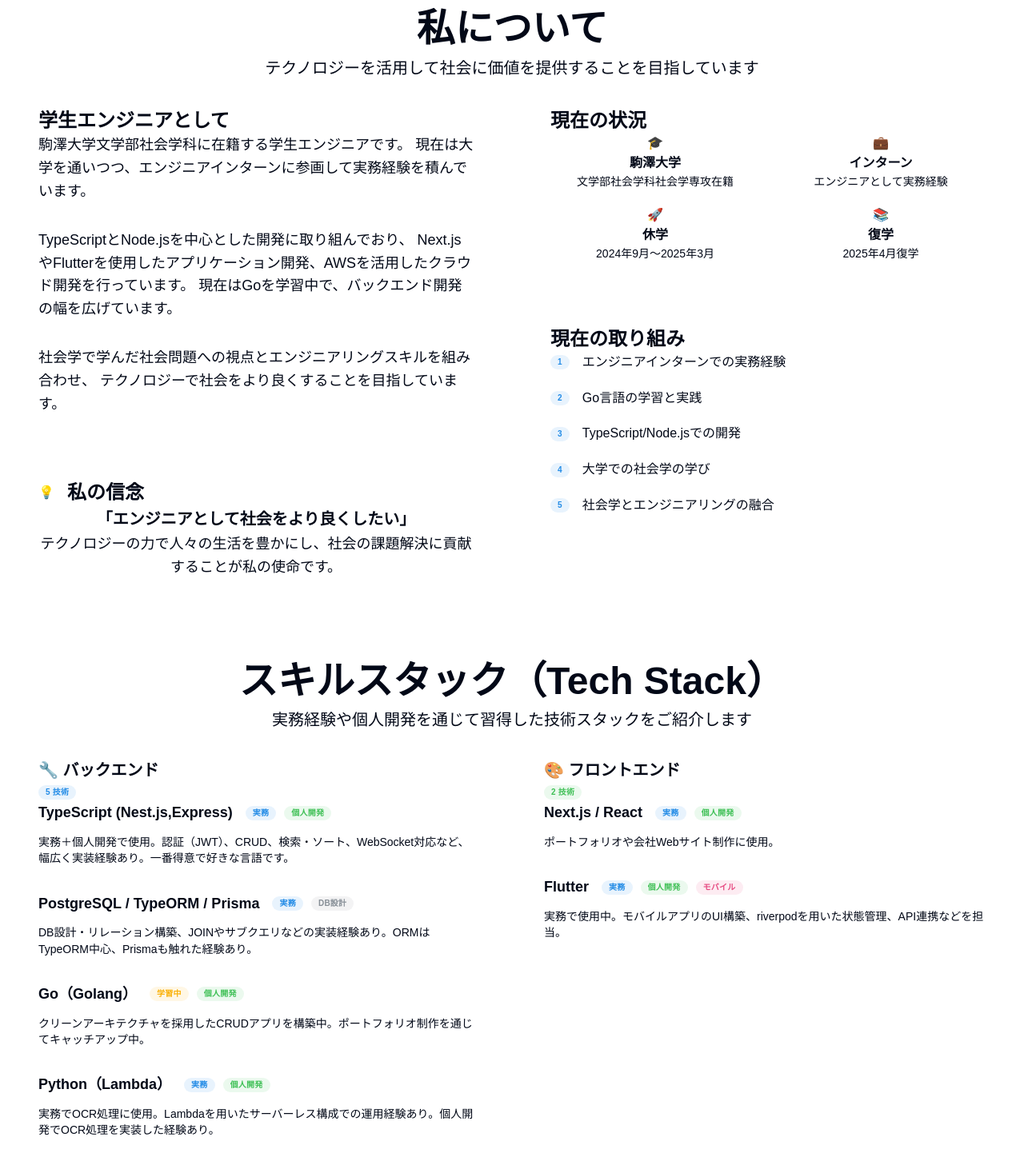
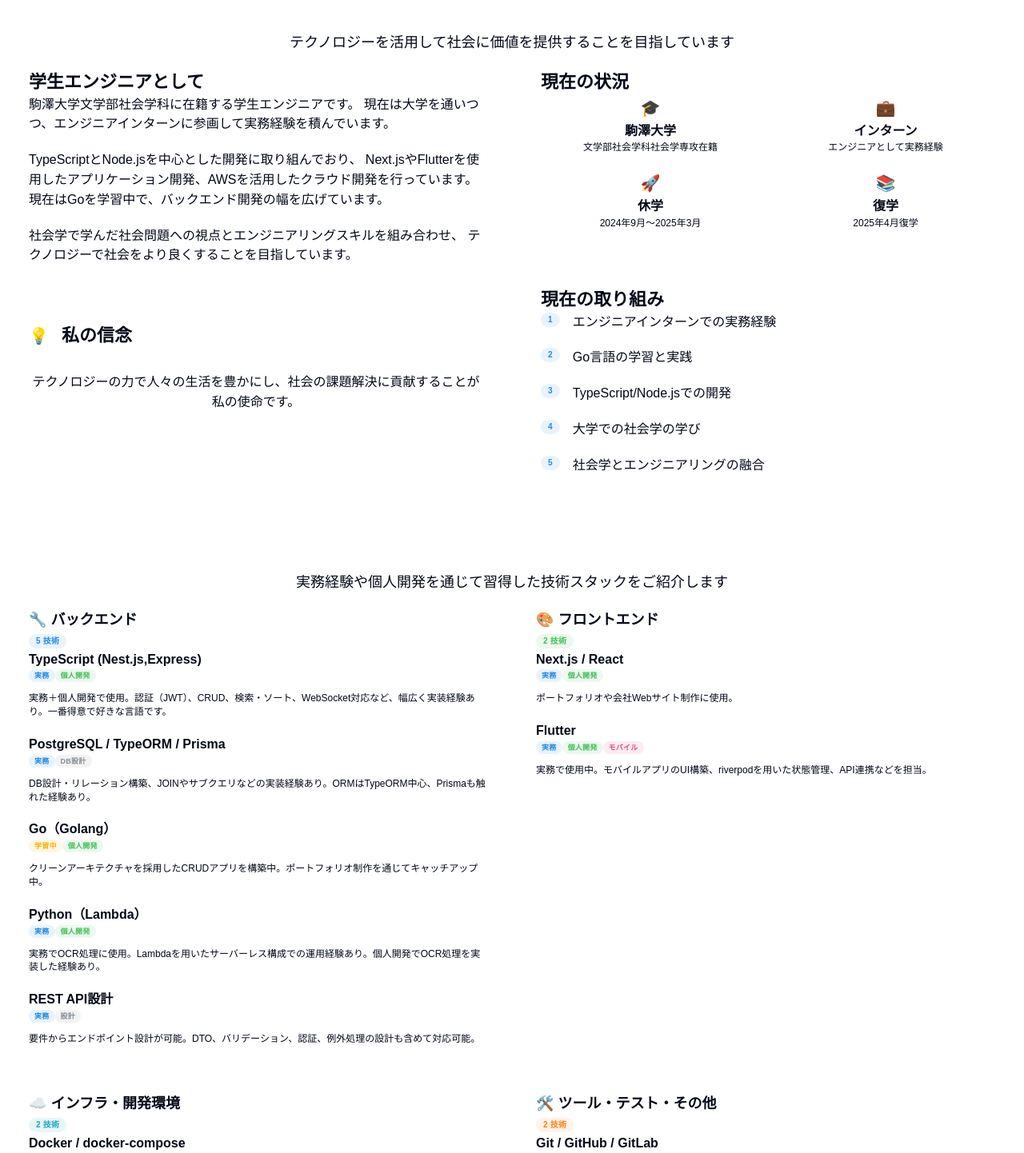
Before and after one commit to Yuzuki-png/my-port, a Next.js app: page / in a window 1280 px wide. Shown: the part 860-2302 px from the top of the page at 80% size. Built offline with nearby package versions, Linux system fonts and the light colour scheme.

Commit message:
feat: ダークモード対応

```diff
--- a/src/app/providers.tsx
+++ b/src/app/providers.tsx
@@ -38,7 +38,7 @@
 export function Providers({ children }: { children: React.ReactNode }) {
   return (
     <NextThemesProvider
-      attribute="data-mantine-color-scheme"
+      attribute="class"
       defaultTheme="system"
       enableSystem
       disableTransitionOnChange
--- a/src/components/sections/About.tsx
+++ b/src/components/sections/About.tsx
@@ -34,44 +34,45 @@
     <Box
       component="section"
       id="about"
-      className="py-24 bg-gradient-to-br from-white to-gray-50 dark:from-gray-900 dark:to-gray-800"
+      className="py-16 md:py-24 bg-gradient-to-br from-white to-gray-50 dark:from-gray-800 dark:to-gray-900"
     >
       <Container size="xl">
-        <Box className="text-center mb-20">
+        <Box className="text-center mb-12 md:mb-20">
           <Title
             order={2}
-            size="3rem"
-            className="text-gray-600 text-4xl sm:text-5xl font-bold bg-gradient-to-r from-blue-600 to-purple-600 bg-clip-text mb-8"
+            className="text-3xl sm:text-4xl md:text-5xl font-bold mb-4 md:mb-8"
           >
-            私について
+            <span className="bg-gradient-to-r from-blue-600 to-purple-600 bg-clip-text text-transparent dark:from-blue-400 dark:to-purple-400">
+              私について
+            </span>
           </Title>
-          <Text size="xl" className="text-gray-600 dark:text-gray-300 max-w-3xl mx-auto">
+          <Text size="lg" className="text-gray-600 dark:text-gray-300 max-w-3xl mx-auto px-4 md:text-xl">
             テクノロジーを活用して社会に価値を提供することを目指しています
           </Text>
         </Box>
 
         <Grid gutter="xl">
           <Grid.Col span={{ base: 12, lg: 6 }}>
-            <Stack gap="2xl">
+            <Stack gap="xl">
               <Paper
-                className="bg-white/80 dark:bg-gray-900/80 backdrop-blur-xl shadow-xl border-0"
-                p="xl"
+                className="bg-white/95 dark:bg-gray-800/95 backdrop-blur-xl shadow-xl border-0"
+                p="lg"
                 radius="lg"
               >
-                <Title order={3} size="1.5rem" className="text-2xl font-bold text-gray-900 dark:text-white mb-8">
+                <Title order={3} className="text-xl md:text-2xl font-bold text-gray-900 dark:text-white mb-6 md:mb-8">
                   学生エンジニアとして
                 </Title>
-                <Stack gap="xl">
-                  <Text size="lg" className="text-gray-600 dark:text-gray-300 leading-relaxed">
+                <Stack gap="lg">
+                  <Text size="md" className="text-gray-600 dark:text-gray-300 leading-relaxed md:text-lg">
                     駒澤大学文学部社会学科に在籍する学生エンジニアです。
                     現在は大学を通いつつ、エンジニアインターンに参画して実務経験を積んでいます。
                   </Text>
-                  <Text size="lg" className="text-gray-600 dark:text-gray-300 leading-relaxed">
+                  <Text size="md" className="text-gray-600 dark:text-gray-300 leading-relaxed md:text-lg">
                     TypeScriptとNode.jsを中心とした開発に取り組んでおり、
                     Next.jsやFlutterを使用したアプリケーション開発、AWSを活用したクラウド開発を行っています。
                     現在はGoを学習中で、バックエンド開発の幅を広げています。
                   </Text>
-                  <Text size="lg" className="text-gray-600 dark:text-gray-300 leading-relaxed">
+                  <Text size="md" className="text-gray-600 dark:text-gray-300 leading-relaxed md:text-lg">
                     社会学で学んだ社会問題への視点とエンジニアリングスキルを組み合わせ、
                     テクノロジーで社会をより良くすることを目指しています。
                   </Text>
@@ -80,24 +81,26 @@
 
               <Paper
                 className="bg-gradient-to-br from-blue-50 to-purple-50 dark:from-blue-900/20 dark:to-purple-900/20 backdrop-blur-xl shadow-xl border-0"
-                p="xl"
+                p="lg"
                 radius="lg"
               >
-                <Group gap="md" className="mb-8">
-                  <Text size="2xl">💡</Text>
-                  <Title order={3} size="1.5rem" className="text-2xl font-bold text-gray-900 dark:text-white">
+                <Group gap="md" className="mb-6 md:mb-8">
+                  <Text size="xl" className="md:text-2xl">💡</Text>
+                  <Title order={3} className="text-xl md:text-2xl font-bold text-gray-900 dark:text-white">
                     私の信念
                   </Title>
                 </Group>
-                <Box className="text-center p-8">
+                <Box className="text-center p-4 md:p-8">
                   <Text
-                    size="xl"
+                    size="lg"
                     fw={700}
-                    className="text-gray-900 dark:text-white text-2xl font-bold bg-gradient-to-r from-blue-600 to-purple-600 bg-clip-text mb-4"
+                    className="text-xl md:text-2xl font-bold mb-3 md:mb-4"
                   >
-                    「エンジニアとして社会をより良くしたい」
+                    <span className="bg-gradient-to-r from-blue-600 to-purple-600 bg-clip-text text-transparent dark:from-blue-400 dark:to-purple-400">
+                      「エンジニアとして社会をより良くしたい」
+                    </span>
                   </Text>
-                  <Text size="lg" className="text-gray-600 dark:text-gray-300">
+                  <Text size="md" className="text-gray-600 dark:text-gray-300 md:text-lg">
                     テクノロジーの力で人々の生活を豊かにし、社会の課題解決に貢献することが私の使命です。
                   </Text>
                 </Box>
@@ -106,41 +109,41 @@
           </Grid.Col>
 
           <Grid.Col span={{ base: 12, lg: 6 }}>
-            <Stack gap="2xl">
+            <Stack gap="xl">
               <Paper
-                className="bg-white/80 dark:bg-gray-900/80 backdrop-blur-xl shadow-xl border-0"
-                p="xl"
+                className="bg-white/95 dark:bg-gray-800/95 backdrop-blur-xl shadow-xl border-0"
+                p="lg"
                 radius="lg"
               >
-                <Title order={3} size="1.5rem" className="text-2xl font-bold text-gray-900 dark:text-white mb-8">
+                <Title order={3} className="text-xl md:text-2xl font-bold text-gray-900 dark:text-white mb-6 md:mb-8">
                   現在の状況
                 </Title>
-                <SimpleGrid cols={2} spacing="lg">
+                <SimpleGrid cols={{ base: 1, sm: 2 }} spacing="lg">
                   {highlights.map((item, index) => (
-                    <Box key={index} className="text-center p-6 rounded-lg bg-gray-50 dark:bg-gray-800/50">
-                      <Text size="2xl" className="mb-3">{item.icon}</Text>
-                      <Text fw={600} className="text-gray-900 dark:text-white mb-2">{item.title}</Text>
-                      <Text size="sm" className="text-gray-600 dark:text-gray-400">{item.description}</Text>
+                    <Box key={index} className="text-center p-4 md:p-6 rounded-lg bg-gray-50 dark:bg-gray-700/50">
+                      <Text size="xl" className="mb-3 md:text-2xl">{item.icon}</Text>
+                      <Text fw={600} className="text-gray-900 dark:text-white mb-2 text-sm md:text-base">{item.title}</Text>
+                      <Text size="xs" className="text-gray-600 dark:text-gray-300 md:text-sm">{item.description}</Text>
                     </Box>
                   ))}
                 </SimpleGrid>
               </Paper>
 
               <Paper
-                className="bg-white/80 dark:bg-gray-900/80 backdrop-blur-xl shadow-xl border-0"
-                p="xl"
+                className="bg-white/95 dark:bg-gray-800/95 backdrop-blur-xl shadow-xl border-0"
+                p="lg"
                 radius="lg"
               >
-                <Title order={3} size="1.5rem" className="text-2xl font-bold text-gray-900 dark:text-white mb-8">
+                <Title order={3} className="text-xl md:text-2xl font-bold text-gray-900 dark:text-white mb-6 md:mb-8">
                   現在の取り組み
                 </Title>
                 <Stack gap="lg">
                   {currentFocus.map((item, index) => (
-                    <Group key={index} gap="md">
-                      <Badge color="blue" variant="light" size="sm">
+                    <Group key={index} gap="md" align="flex-start">
+                      <Badge color="blue" variant="light" size="sm" className="flex-shrink-0 mt-1">
                         {index + 1}
                       </Badge>
-                      <Text className="text-gray-700 dark:text-gray-300 flex-1">{item}</Text>
+                      <Text className="text-gray-700 dark:text-gray-300 flex-1 text-sm md:text-base">{item}</Text>
                     </Group>
                   ))}
                 </Stack>
--- a/src/components/sections/Skills.tsx
+++ b/src/components/sections/Skills.tsx
@@ -114,33 +114,34 @@
     <Box
       component="section"
       id="skills"
-      className="py-20 bg-gradient-to-br from-gray-50 to-blue-50 dark:from-gray-900 dark:to-blue-900"
+      className="py-16 md:py-20 bg-gradient-to-br from-gray-50 to-blue-50 dark:from-gray-900 dark:to-blue-900/20"
     >
       <Container size="xl">
-        <Box className="text-center mb-16">
+        <Box className="text-center mb-12 md:mb-16">
           <Title
             order={2}
-            size="3rem"
-            className="text-4xl sm:text-5xl font-bold bg-gradient-to-r from-blue-600 to-purple-600 bg-clip-text"
+            className="text-3xl sm:text-4xl md:text-5xl font-bold mb-4"
           >
-            スキルスタック（Tech Stack）
+            <span className="bg-gradient-to-r from-blue-600 to-purple-600 bg-clip-text text-transparent dark:from-blue-400 dark:to-purple-400">
+              スキルスタック（Tech Stack）
+            </span>
           </Title>
-          <Text size="xl" className="text-gray-600 dark:text-gray-300 max-w-3xl mx-auto">
+          <Text size="lg" className="text-gray-600 dark:text-gray-300 max-w-3xl mx-auto px-4 md:text-xl">
             実務経験や個人開発を通じて習得した技術スタックをご紹介します
           </Text>
         </Box>
 
-        <Grid>
+        <Grid gutter="lg">
           {skillCategories.map((category, categoryIndex) => (
             <Grid.Col key={categoryIndex} span={{ base: 12, lg: 6 }}>
               <Paper
-                className="bg-white/80 dark:bg-gray-900/80 backdrop-blur-xl shadow-xl hover:shadow-2xl transition-all duration-300 border-0 h-full"
-                p="xl"
+                className="bg-white/95 dark:bg-gray-800/95 backdrop-blur-xl shadow-xl hover:shadow-2xl transition-all duration-300 border-0 h-full"
+                p="lg"
                 radius="lg"
               >
-                <Group gap="md" className="mb-6">
+                <Group gap="md" className="mb-4 md:mb-6">
                   <Box className="flex-1">
-                    <Title order={3} size="xl" className="mb-2">
+                    <Title order={3} size="lg" className="mb-2 text-lg md:text-xl text-gray-900 dark:text-white">
                       {category.title}
                     </Title>
                     <Badge color={category.color} variant="light" size="sm">
@@ -148,28 +149,29 @@
                     </Badge>
                   </Box>
                 </Group>
-                <Stack gap="xl">
+                <Stack gap="lg">
                   {category.skills.map((skill, skillIndex) => (
                     <Box key={skillIndex}>
                       <Stack gap="sm">
-                        <Group gap="md" className="flex-wrap">
-                          <Text size="lg" fw={700} className="text-gray-800 dark:text-gray-200">
+                        <div className="flex flex-col space-y-2 md:flex-row md:items-start md:space-y-0 md:space-x-3">
+                          <Text size="md" fw={700} className="text-gray-800 dark:text-white md:text-lg">
                             {skill.name}
                           </Text>
-                          <Group gap="xs">
+                          <div className="flex flex-wrap gap-1 md:gap-2">
                             {skill.tags.map((tag, tagIndex) => (
                               <Badge
                                 key={tagIndex}
                                 color={getTagColor(tag)}
-                                size="sm"
+                                size="xs"
                                 variant="light"
+                                className="md:size-sm"
                               >
                                 {tag}
                               </Badge>
                             ))}
-                          </Group>
-                        </Group>
-                        <Text size="sm" className="text-gray-600 dark:text-gray-400 leading-relaxed">
+                          </div>
+                        </div>
+                        <Text size="xs" className="text-gray-600 dark:text-gray-300 leading-relaxed md:text-sm">
                           {skill.description}
                         </Text>
                       </Stack>
--- a/tailwind.config.ts
+++ b/tailwind.config.ts
@@ -6,6 +6,7 @@
     "./src/components/**/*.{js,ts,jsx,tsx,mdx}",
     "./src/app/**/*.{js,ts,jsx,tsx,mdx}",
   ],
+  darkMode: ['selector', '.dark'],
   theme: {
     extend: {
       colors: {
```
Also changed, not shown: src/components/Goals.tsx (+9 -7 lines), src/components/sections/Blog.tsx (+31 -28 lines), src/components/sections/Contact.tsx (+34 -28 lines), src/components/sections/Footer.tsx (+9 -11 lines), src/components/sections/Header.tsx (+27 -7 lines).
